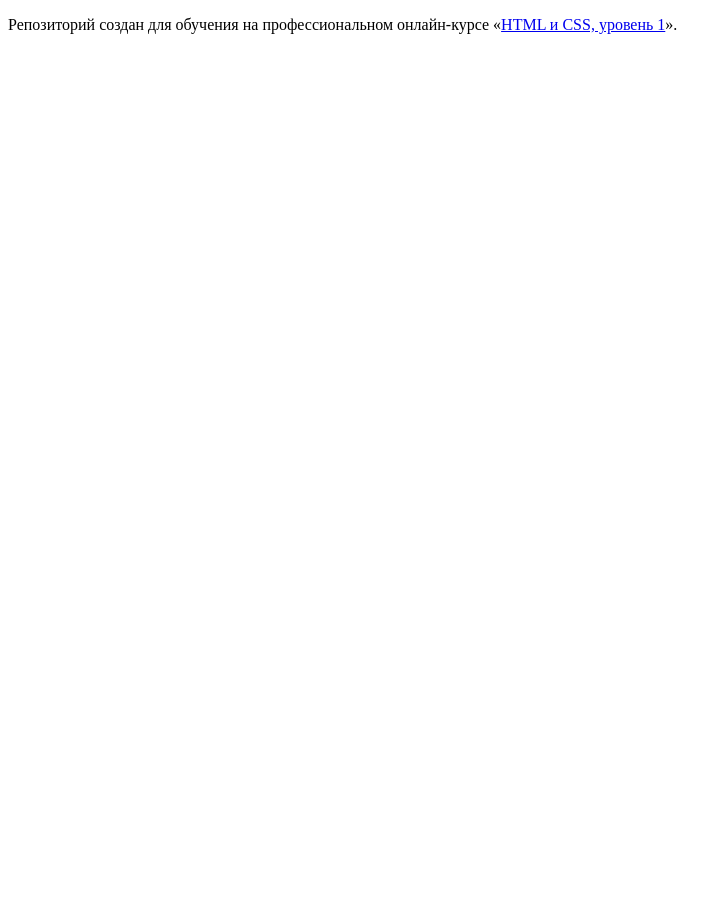
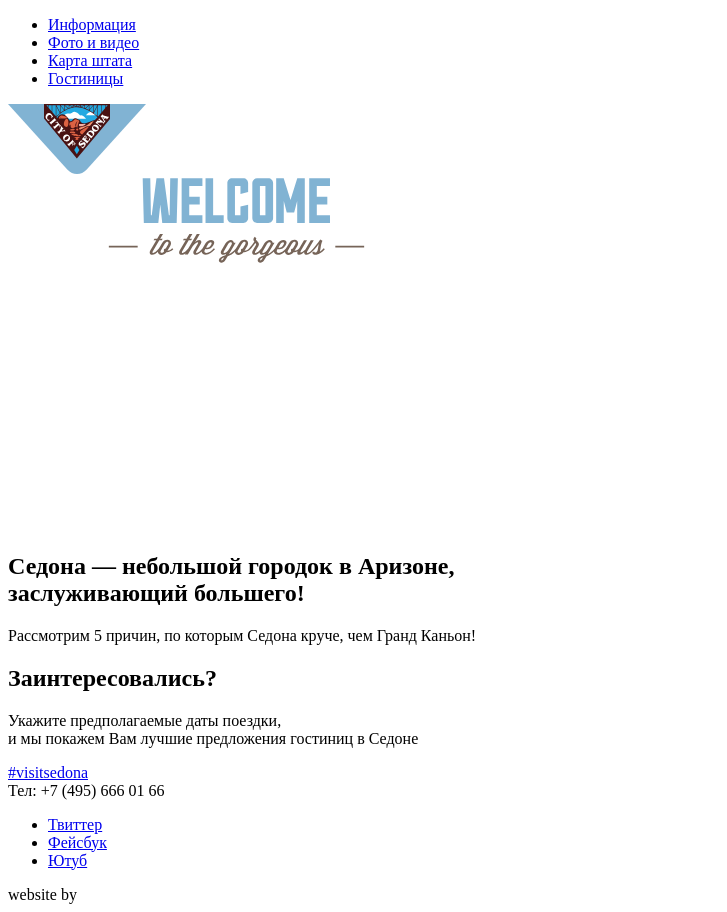
Before and after one commit to lesi333/1059253-sedona-28, a plain HTML site: page index.html in a window 1280 px wide. Shown: the whole page, without its empty margins (0-727 px from the left). Before the commit the page ends 800 px from the top, so only its background shows below. Drawn offline with Linux system fonts and the light colour scheme.

Commit message:
Добавляет разметку для главной страницы сайта

```diff
--- a/index.html
+++ b/index.html
@@ -5,8 +5,59 @@
     <title>HTML Academy: Седона</title>
   </head>
   <body>
-
-    <p>Репозиторий создан для обучения на профессиональном онлайн‑курсе «<a href="https://htmlacademy.ru/intensive/htmlcss">HTML и CSS, уровень 1</a>».</p>
-
+    <!--<p>Репозиторий создан для обучения на профессиональном онлайн‑курсе «<a href="https://htmlacademy.ru/intensive/htmlcss">HTML и CSS, уровень 1</a>».</p>-->
+   <header>
+     <nav>
+      <ul>
+        <li><a href="blank.html">Информация</a></li>
+        <li><a href="blank.html">Фото и видео</a></li>
+        <li><a href="blank.html">Карта штата</a></li>
+        <li><a href="hotels.html">Гостиницы</a></li>
+      </ul>
+      <a>
+        <img src="img/logo.svg" width="138" height="70" alt="Логотип города Седона">
+      </a>
+     </nav>
+     <div class="welcome">
+      <img src="img/welcome.svg" width="456.65" height="350.88" alt="Добро пожаловать в Седону">
+     </div>
+    </header>
+    <main>
+      <section class="info-city">
+        <h1>Седона — небольшой городок в Аризоне,<br> заслуживающий большего!</h1>
+        <p>Рассмотрим 5 причин, по которым Седона круче, чем Гранд Каньон!</p>
+      </section>
+      <section class="interesting">
+        <h2>Заинтересовались?</h2>
+        <p>Укажите предполагаемые даты поездки,<br>и мы покажем Вам лучшие предложения гостиниц в Седоне</p>
+      </section>
+      <section class="search">
+     <!--Здесь будет форма поиска гостиницы в Седоне-->
+      </section>
+    </main>
+    <footer>
+      <section class="contact-tag-tel">
+        <div class="tag">
+          <a href="#">#visitsedona</a>
+        </div>
+        <div class="tel">
+          Тел: +7 (495) 666 01 66
+        </div>
+      </section>
+      <section class="contact-social">
+         <ul>
+           <li><a href="#">Твиттер</a></li>
+           <li><a href="#">Фейсбук</a></li>
+           <li><a href="#">Ютуб</a></li>
+         </ul>
+      </section>
+      <section class="developer">
+        <span>website by</span>
+        <a href="https://htmlacademy.ru/">
+          <div class="developer-logo">
+          </div>
+        </a>
+      </section>
+    </footer>
   </body>
 </html>
```
Also changed, not shown: img/logo.svg (added), img/welcome.svg (added).
